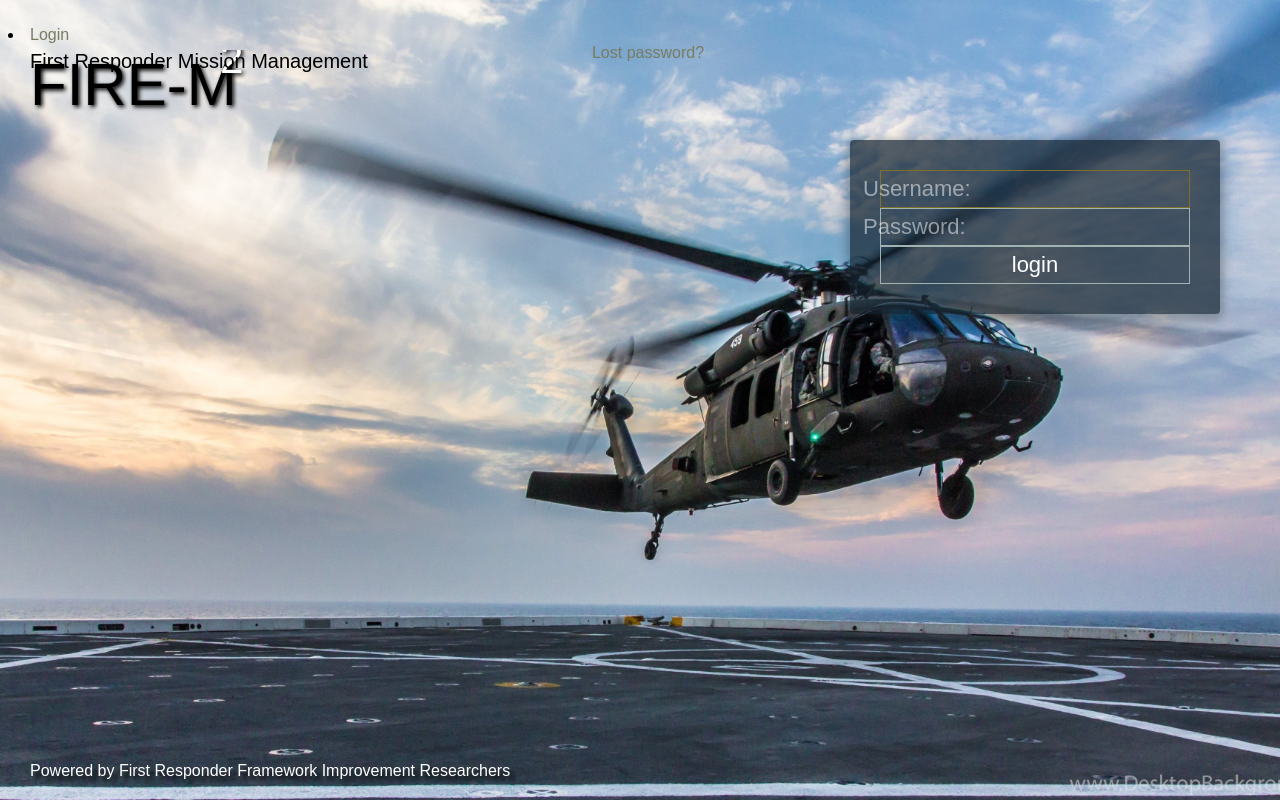
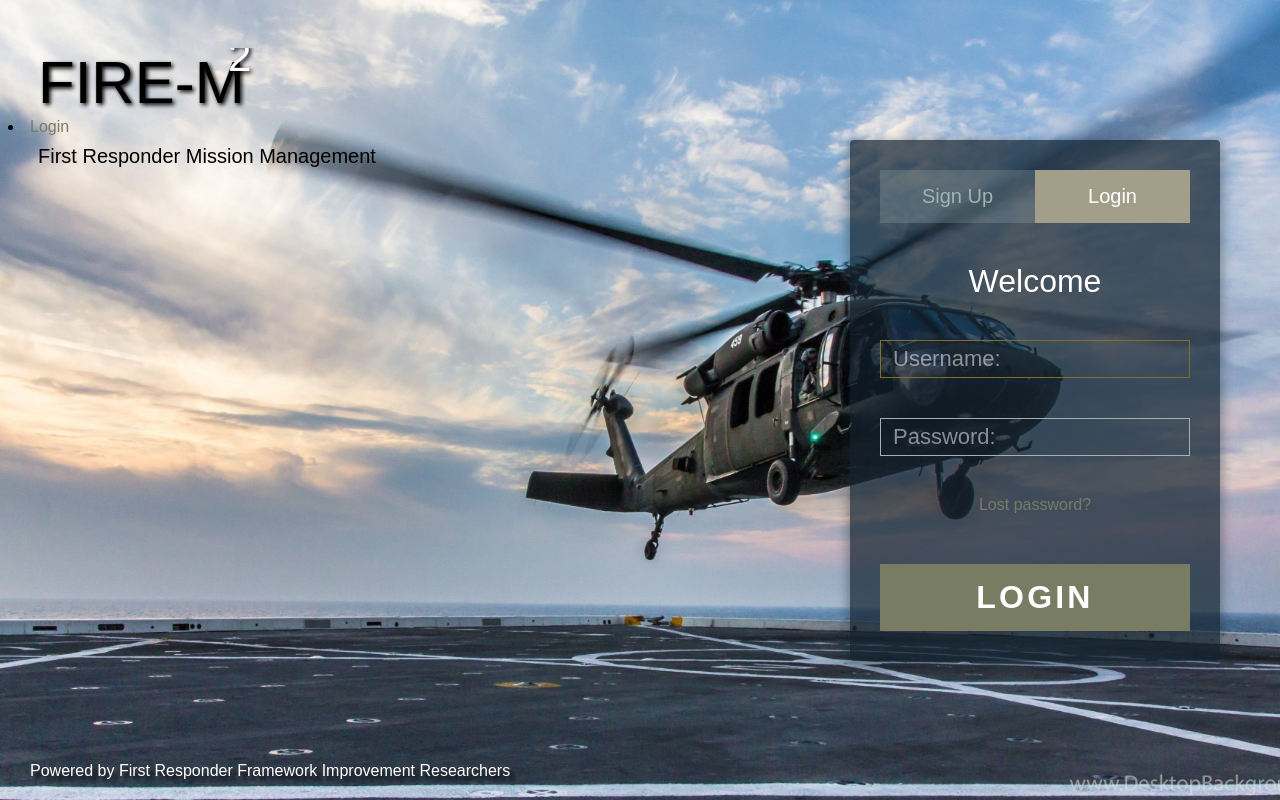
Before and after one commit to sbabenko/teamSix, a Django app: page /accounts/login/ in a window 1280 px wide. Run offline with Django 3.2, Linux system fonts and the light colour scheme.

Commit message:
Working Login System

```diff
--- a/fireM2/dashBoard/static/css/styles.css
+++ b/fireM2/dashBoard/static/css/styles.css
@@ -50,9 +50,9 @@ a:hover {
 .bigTitle{
   width: 100%;
   overflow: hidden;
-  position: fixed;
+  position: relative;
   left: 30px;
-  top: 50px;
+  top: 40px;
   font-size: 60px;
   font-style: bold;
   text-shadow: 2px 2px 4px #000000;
@@ -62,7 +62,7 @@ a:hover {
 .subTitle{
   width: 100%;
   overflow: hidden;
-  position: fixed;
+  position: relative;
   left: 30px;
   top: 50px;
   font-size: 20px;
--- a/fireM2/templates/registration/login.html
+++ b/fireM2/templates/registration/login.html
@@ -16,8 +16,94 @@
 {% endif %}
 
 <div class="form">
+
+  <ul class="tab-group">
+    <li class="tab"><a href="#signup">Sign Up</a></li>
+    <li class="tab active"><a href="#login">Login</a></li>
+  </ul>
+
+  <div class="tab-content">
+
+     <div id="login">
+      <h1>Welcome</h1>
+
+
+      <form action="{% url 'login' %}" method="post" autocomplete="off">
+        {% csrf_token %}
+        <div class="field-wrap">
+          <td>{{ form.username.label_tag }}</td>
+        <td>{{ form.username }}</td>
+      </div>
+
+      <div class="field-wrap">
+        <td>{{ form.password.label_tag }}</td>
+        <td>{{ form.password }}</td>
+      </div>
+
+{# Assumes you setup the password_reset view in your URLconf #}
+      <p><a href="{% url 'password_reset' %}">Lost password?</a></p>
+     <!-- <p class="forgot"><a href="forgot.php">Forgot Password?</a></p>-->
+
+      <button class="button button-block" name="login" />Login</button>
+
+      </form>
+
+    </div>
+
+    <div id="signup">
+      <h1>Enter Your Credentials</h1>
+
+      <form action="index.php" method="post" autocomplete="off">
+
+      <div class="top-row">
+        <div class="field-wrap">
+          <label>
+            First Name<span class="req">*</span>
+          </label>
+          <input type="text" required autocomplete="off" name='firstname' />
+        </div>
+
+        <div class="field-wrap">
+          <label>
+            Last Name<span class="req">*</span>
+          </label>
+          <input type="text"required autocomplete="off" name='lastname' />
+        </div>
+      </div>
+
+      <div class="field-wrap">
+        <label>
+          Email Address<span class="req">*</span>
+        </label>
+        <input type="email"required autocomplete="off" name='email' />
+      </div>
+
+      <div class="field-wrap">
+        <label>
+          Set A Password<span class="req">*</span>
+        </label>
+        <input type="password"required autocomplete="off" name='password'/>
+      </div>
+
+      <button type="submit" class="button button-block" name="register" />Register</button>
+
+      </form>
+
+    </div>
+
+  </div><!-- tab-content -->
+
+</div> <!-- /form -->
+
+<!--
+<div class="form">
 <form method="post" action="{% url 'login' %}">
 {% csrf_token %}
+
+        <ul class="tab-group">
+        <li class="tab"><a href="#signup">Sign Up</a></li>
+        <li class="tab active"><a href="#login">Login</a></li>
+      </ul>
 
         <div>
         <td>{{ form.username.label_tag }}</td>
@@ -29,12 +115,13 @@
         </div>
 
     <div>
+
     <input type="submit" value="login" />
     <input type="hidden" name="next" value="{{ next }}" />
+
     </div>
 </form>
 </div>
-{# Assumes you setup the password_reset view in your URLconf #}
-<p><a href="{% url 'password_reset' %}">Lost password?</a></p>
+-->
 
 {% endblock %}
```
Also changed, not shown: fireM2/db.sqlite3. Lines whose indentation alone changed are shown as unchanged.
